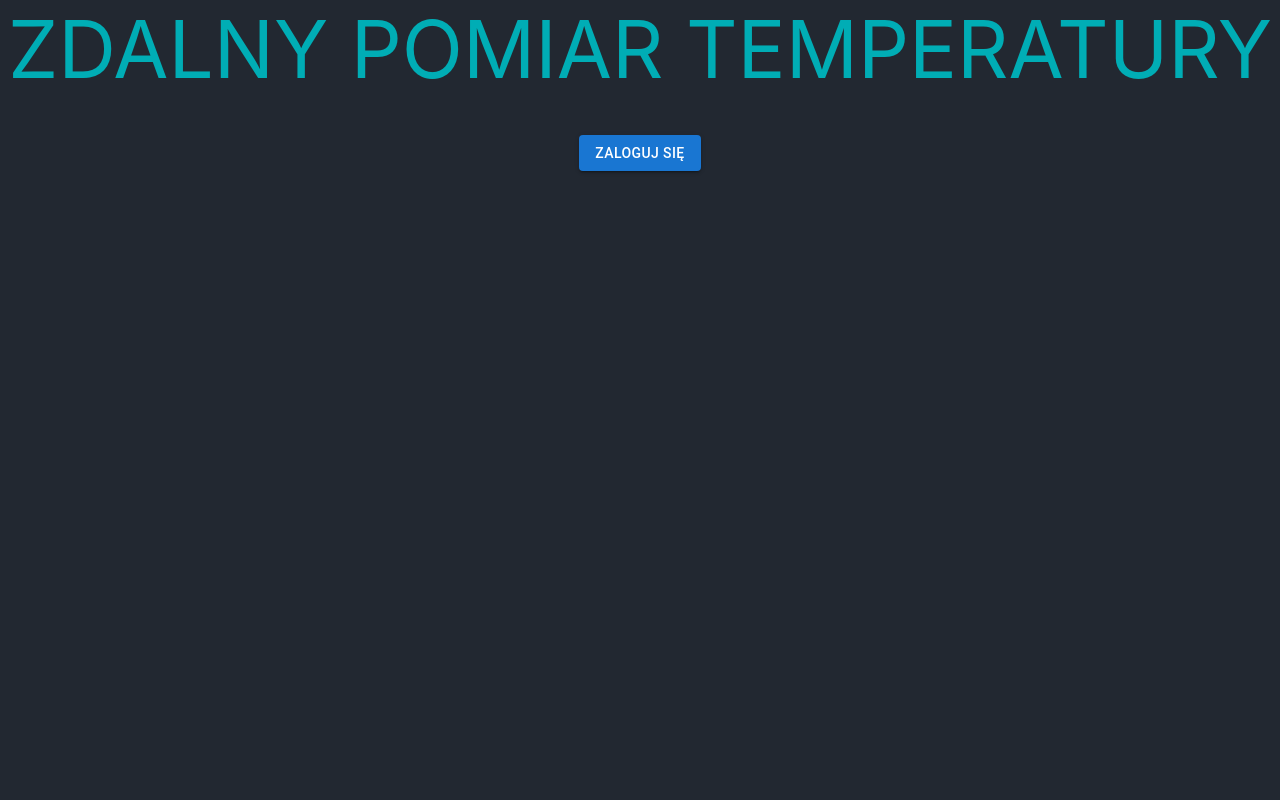
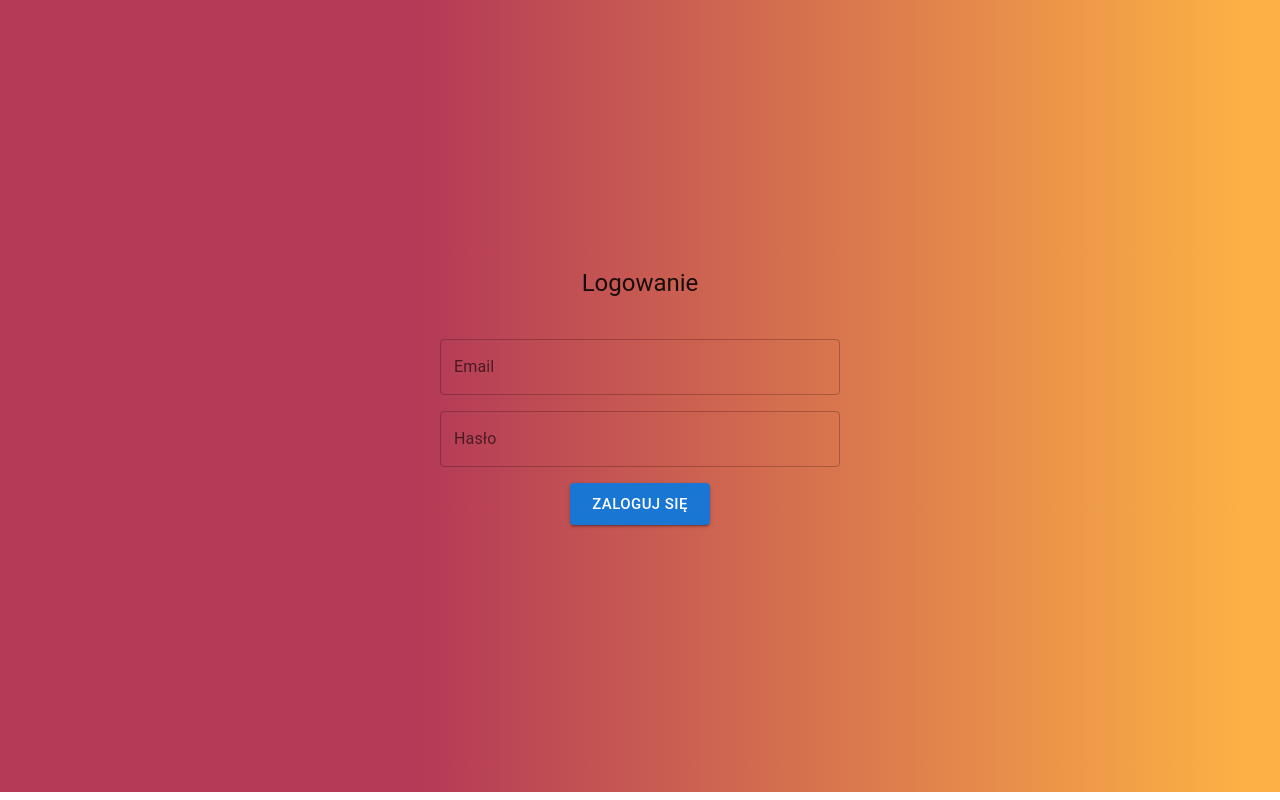
Before and after one commit to ArkJem/IoT_Remote_Measure, a React (Create React App) app in the folder frontend/temp_measurement/: page /login in a window 1280 px wide. Built offline with nearby package versions, Linux system fonts and the light colour scheme.

Commit message:
Front Production pt2

```diff
--- a/frontend/temp_measurement/src/App.js
+++ b/frontend/temp_measurement/src/App.js
@@ -1,20 +1,15 @@
 import './App.css';
-import {Link, Route, Router, Routes} from 'react-router-dom';
-import {useTypingEffect} from "./hooks/typing-effect";
-import {Button} from "@mui/material";
+import {Link, Route, BrowserRouter as Router, Routes} from 'react-router-dom';
 import Login from "./components/LoginPg/Login";
-
+import FrontPage from "./components/FrontPg/FrontPage";
 function App() {
-    const text = useTypingEffect("ZDALNY POMIAR TEMPERATURY",150);
     return (
-        <div className="App">
-            {text}
-            <div>
-                <Button variant="contained" to="/login">
-                    Zaloguj się
-                </Button>
-            </div>
-        </div>
+       <Router>
+           <Routes>
+               <Route path={"/"} element={<FrontPage/>}/>
+               <Route path={"/login"} element={<Login/>} />
+           </Routes>
+       </Router>
     );
 }
 
--- /dev/null
+++ b/frontend/temp_measurement/src/components/FrontPg/FrontPage.css
@@ -0,0 +1,8 @@
+.frontPg {
+    width: 100vw;
+    height: 100vh;
+    text-align: center;
+    background-color:#222831;
+    color:#00ADB5;
+    font-size: 80px;
+}
--- /dev/null
+++ b/frontend/temp_measurement/src/components/FrontPg/FrontPage.js
@@ -0,0 +1,8 @@
+import {useTypingEffect} from "./hooks/typing-effect";
+import "./FrontPage.css"
+export default function FrontPage(){
+    const text = useTypingEffect("ZDALNY POMIAR TEMPERATURY",150);
+    return(
+        <div className={"frontPg"}>{text}</div>
+    )
+}
--- /dev/null
+++ b/frontend/temp_measurement/src/components/FrontPg/hooks/typing-effect.js
@@ -0,0 +1,16 @@
+import {useEffect, useState} from "react";
+
+export function useTypingEffect(textToType, interKeyStrokeDurationInMs ){
+    const [currentPosition, setCurrentPosition] = useState(0);
+    useEffect(() => {
+        const intervalId = setInterval(()=>{
+            setCurrentPosition((value) => value + 1)
+        },interKeyStrokeDurationInMs);
+        return () => {
+            clearInterval(intervalId);
+        }
+    }, [interKeyStrokeDurationInMs]);
+
+    return textToType.substring(0,currentPosition);
+
+}
--- /dev/null
+++ b/frontend/temp_measurement/src/components/LoginPg/Login.css
@@ -0,0 +1,4 @@
+ loginDiv{
+         background-color: powderblue;
+
+}
--- a/frontend/temp_measurement/src/components/LoginPg/Login.js
+++ b/frontend/temp_measurement/src/components/LoginPg/Login.js
@@ -1,6 +1,7 @@
 import React from "react";
-import { Grid, TextField, Button, Typography} from '@mui/material';
+import {Grid, TextField, Button, Typography, Box} from '@mui/material';
 import { useState } from "react";
+import "./Login.css";
 
 export default function Login() {
     return (
@@ -9,57 +10,59 @@ export default function Login() {
             justifyContent="center"
             alignItems="center"
             direction="column"
-            style={{ minHeight: "100vh"  }}
+            minHeight={"104vh"}
             spacing={5}
+            sx={{background: 'linear-gradient(90deg, rgba(180,58,87,1) 35%, rgba(252,176,69,1) 97%)'}}
         >
             <Grid item>
-                <Typography variant="h5" color="primary">
+                <Typography variant="h5" color="text.primary">
                     Logowanie
                 </Typography>
             </Grid>
-            <Grid item xs={12} sm={6} md={4}>
+            <Grid item xs={8} sm={16} md={14}>
                 <LoginForm />
             </Grid>
         </Grid>
+
+
     );
 }
 
 const LoginForm = () => {
     const [emailValue,setEmailValue] = useState("");
     const [passValue,setPassValue] = useState("");
-    const [err, setErr] = useState(false)
-    const [userNotFound,setUserNotFound] = useState(false);
-    const [openAlert, setOpenAlert] = useState(false);
-    const [alertMessage, setAlertMessage] = useState('');
 
     const data = {
         email:emailValue,
         password:passValue
     };
 
+    const handleLogin = () => {
+        console.log(data);
+    }
+
+
     return (
 
-        <Grid container direction="column" alignItems="center" justifyContent="center">
+        <Grid container direction="column" alignItems="center" justifyContent="center" width="400px">
             <TextField
                 variant="outlined"
                 label="Email"
                 fullWidth
-                style={{ marginBottom: "1em" }}
+                style={{ marginBottom: "1em", width: "100%" }}
                 value={emailValue}
                 onChange = {(event) => setEmailValue(event.target.value)}
-                error={err}
             />
             <TextField
                 variant="outlined"
                 label="Hasło"
                 fullWidth
-                style={{ marginBottom: "1em" }}
+                style={{ marginBottom: "1em", width: "100%" }}
                 type="password"
                 value={passValue}
                 onChange = {(event) => setPassValue(event.target.value)}
-                error={err}
             />
-            <Button size="large" variant="contained" color="primary">
+            <Button size="large" variant="contained" color="primary" onClick ={handleLogin}>
                 ZALOGUJ SIĘ
             </Button>
         </Grid>
```
